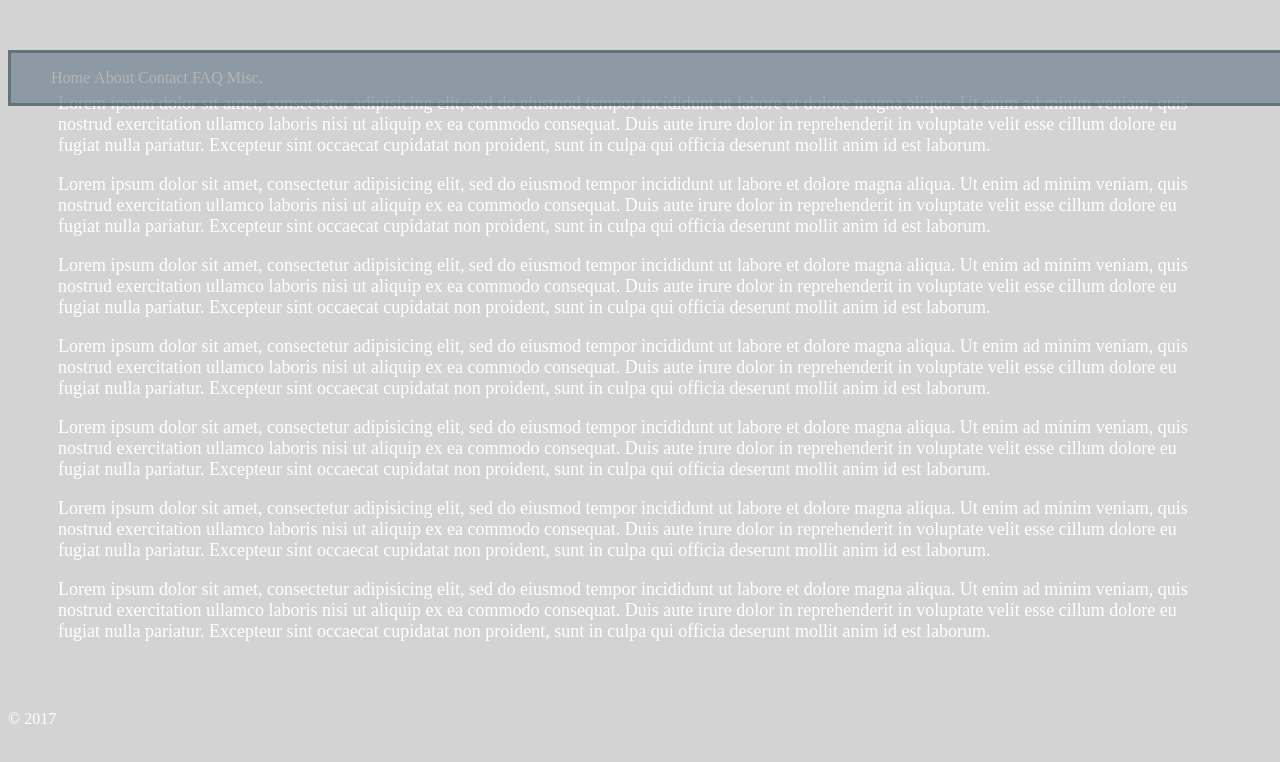
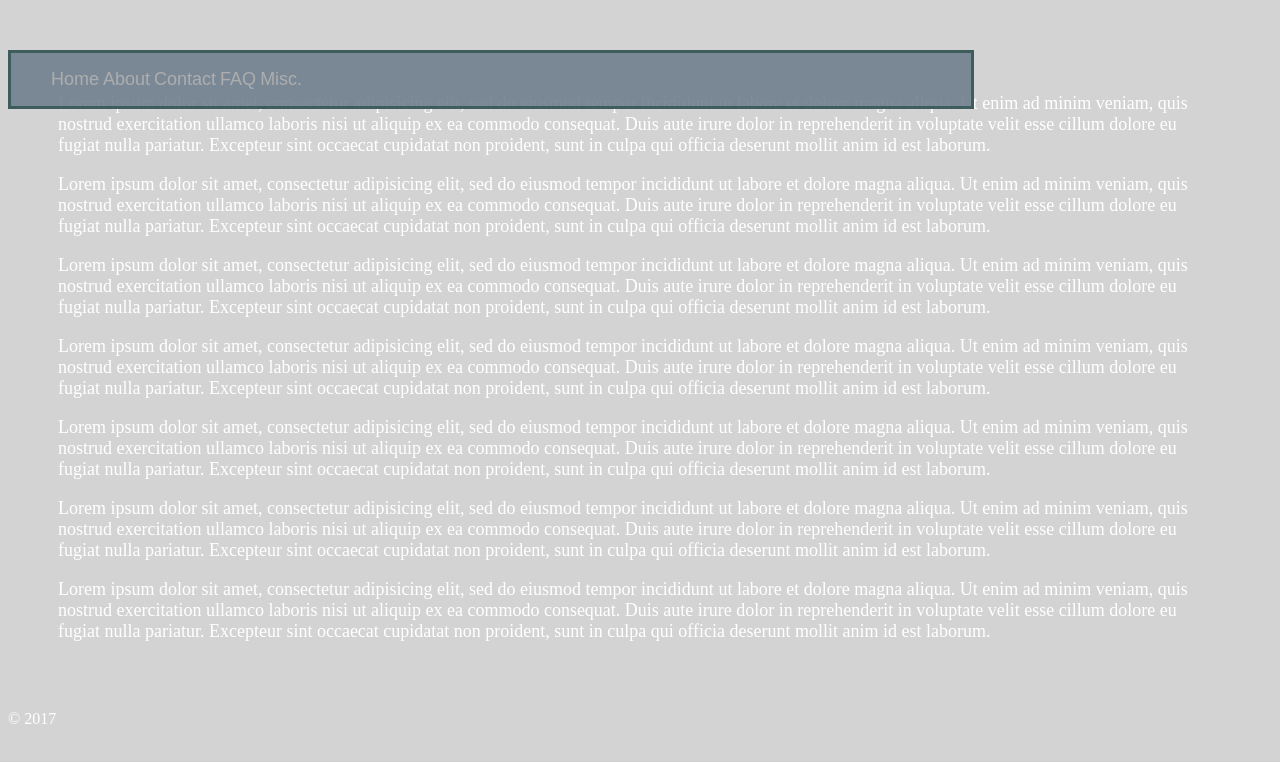
Before and after one commit to joeybiotti/C19-sticky_nav, a plain HTML site: page index.html in a window 1280 px wide. Drawn offline with Linux system fonts and the light colour scheme.

Commit message:
minor css edits

```diff
--- a/css/style.css
+++ b/css/style.css
@@ -16,14 +16,18 @@ body {
 
 #navbar {
 	position: fixed;
+	display: block;
+  	position: block;
 	background-color: #708090;
 	border: solid 3px #2F4F4F;
-	width: 100%;
-	opacity: .7;
+	width: 75%;
+	opacity: .9;
 }
 
 #navbar ul li {
 	display: inline;
+	font-family: Arial, sans-serif;
+	font-size: 18px;
 }
 
 #navbar a {
```
